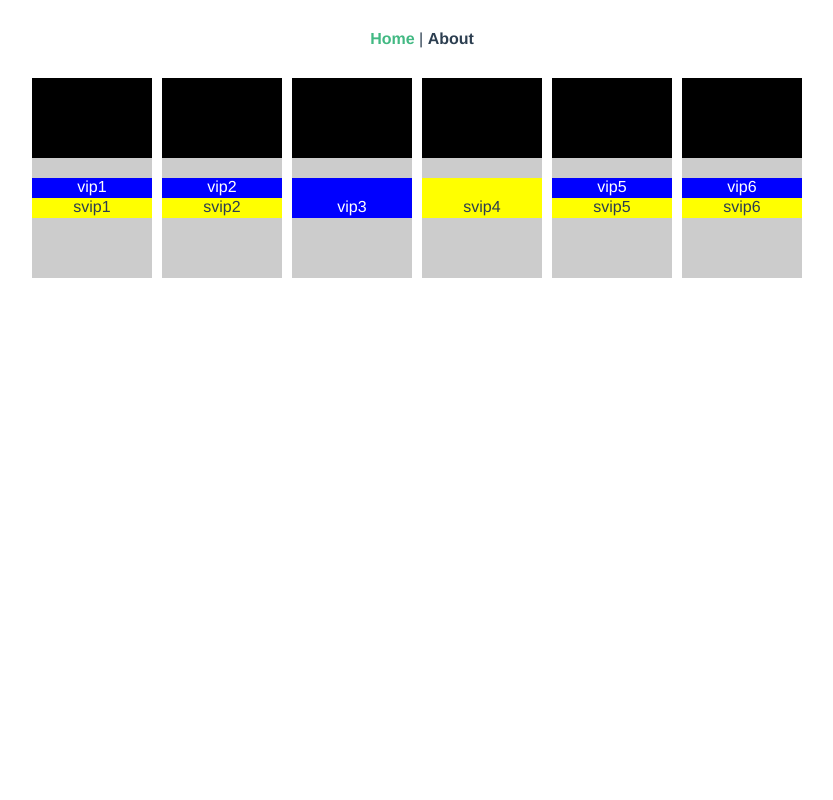
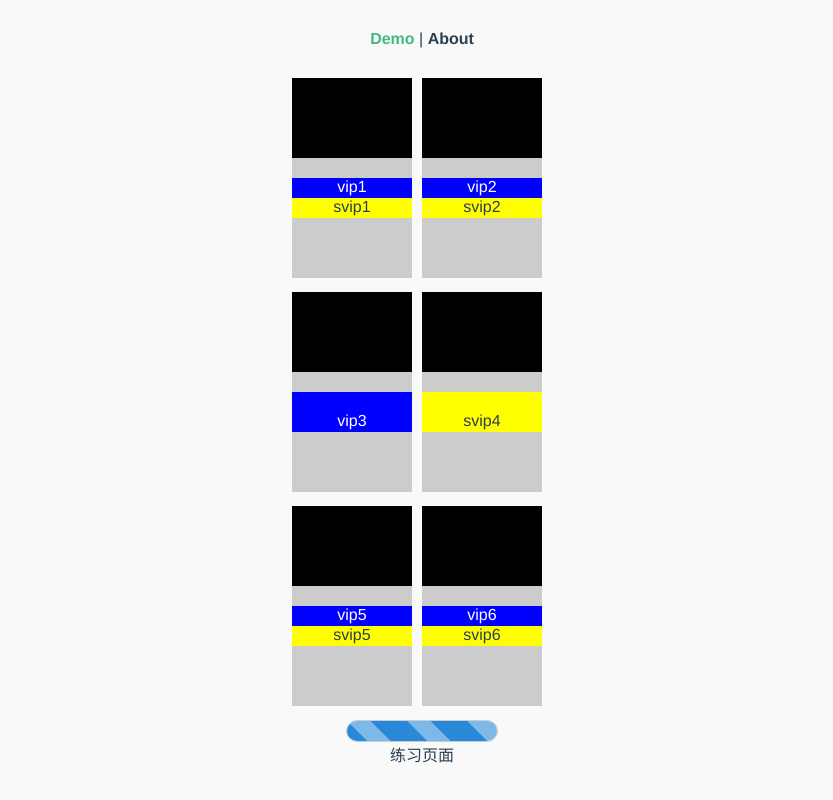
Before and after one commit to yxb666/yxb666.github.io, a Vue app: page / in a window 1280 px wide. Shown: the whole page, without its empty margins (218-1051 px from the left). Built offline with nearby package versions, Linux system fonts and the light colour scheme.

Commit message:
修改当前更新

```diff
--- a/package.json
+++ b/package.json
@@ -9,6 +9,7 @@
   },
   "dependencies": {
     "core-js": "^3.6.4",
+    "element-ui": "^2.13.1",
     "vue": "^2.6.11",
     "vue-router": "^3.1.6",
     "vuex": "^3.1.3"
--- a/src/App.vue
+++ b/src/App.vue
@@ -1,7 +1,7 @@
 <template>
   <div id="app">
     <div id="nav">
-      <router-link to="/">Home</router-link> |
+      <router-link to="/">Demo</router-link> |
       <router-link to="/about">About</router-link>
     </div>
     <router-view/>
@@ -16,6 +16,11 @@
   -moz-osx-font-smoothing: grayscale;
   text-align: center;
   color: #2c3e50;
+  background-color: #f9f9f9;
+  // background: url(../static/image/background_image.jpg) no-repeat;
+  width: 100%;
+  height:100vh;
+  overflow-y: scroll;
 }
 
 #nav {
--- a/src/components/HelloWorld.vue
+++ b/src/components/HelloWorld.vue
@@ -3,32 +3,46 @@
     <div class="aaa" v-for="(item,index) in list" :key="index">
       <div class="bbb"></div>
       <div class="ccc">
-        <div class="ccc_sss" :style="item.svip != ''?'':'padding-top:20px;'" v-if="item.vip">{{item.vip}}</div>
-        <div class="ccc_vvv" :style="item.vip != ''?'':'padding-top:20px;'" v-if="item.svip">{{item.svip}}</div>
+        <div
+          class="ccc_sss"
+          :style="item.svip?'':'padding-top:20px;'"
+          v-if="item.vip"
+        >{{item.vip}}</div>
+        <div
+          class="ccc_vvv"
+          :style="item.vip?'':'padding-top:20px;'"
+          v-if="item.svip"
+        >{{item.svip}}</div>
       </div>
     </div>
+    <!-- 进度条 -->
+    <div id="progress">
+      <span></span>
+    </div>
+    <div class="goToUrl" @click="$router.push('/Page-practice')">练习页面</div>
   </div>
 </template>
 
 <script>
 export default {
-  name: 'HelloWorld',
+  name: "HelloWorld",
   props: {
-    msg: String
+    msg: String,
+    something:''
   },
-  data(){
-    return{
-      list:[
-        {vip:"vip1",svip:"svip1"},
-        {vip:"vip2",svip:"svip2"},
-        {vip:"vip3",svip:""},
-        {vip:"",svip:"svip4"},
-        {vip:"vip5",svip:"svip5"},
-        {vip:"vip6",svip:"svip6"}
+  data() {
+    return {
+      list: [
+        { vip: "vip1", svip: "svip1" },
+        { vip: "vip2", svip: "svip2" },
+        { vip: "vip3", svip: "" },
+        { vip: "", svip: "svip4" },
+        { vip: "vip5", svip: "svip5" },
+        { vip: "vip6", svip: "svip6" }
       ]
+    };
   }
-  }
-}
+};
 </script>
 
 <!-- Add "scoped" attribute to limit CSS to this component only -->
@@ -47,35 +61,117 @@ li {
 a {
   color: #42b983;
 }
-.aaa{
+.hello{
+  width: 300px;
+  margin: 0 auto;
+}
+.aaa {
   width: 120px;
   height: 200px;
   background-color: #ccc;
   display: inline-block;
   margin-right: 10px;
   overflow: hidden;
-  .bbb{
+  margin-bottom: 10px;
+  .bbb {
     width: 100%;
     height: 80px;
     background: #000;
   }
-  .ccc{
+  .ccc {
     width: 100%;
     height: 40px;
     background-color: pink;
     margin-top: 20px;
-  .ccc_sss{
+    .ccc_sss {
       width: 100%;
       height: 20px;
-    background:blue;
+      background: blue;
       color: #fff;
     }
-  .ccc_vvv{
+    .ccc_vvv {
       width: 100%;
       height: 20px;
-    background:yellow;
+      background: yellow;
       // color: #fff;
     }
   }
 }
+#progress {
+  width: 50%;
+  height: 20px;
+  border: 1px solid #ccc;
+  border-radius: 15px;
+  margin: 0 auto;
+  overflow: hidden;
+  box-shadow: 0 0 5px 0px #ddd inset;
+}
+
+#progress span {
+  display: inline-block;
+  width: 100%;
+  height: 100%;
+  background: #2989d8; /* Old browsers */
+  /* linear-gradient() 函数用于创建一个线性渐变的 "图像",也就是渐变背景 */
+  background: -moz-linear-gradient(
+    45deg,
+    #2989d8 33%,
+    #7db9e8 34%,
+    #7db9e8 59%,
+    #2989d8 60%
+  ); /* FF3.6+ */
+  background: -webkit-gradient(
+    linear,
+    left bottom,
+    right top,
+    color-stop(33%, #2989d8),
+    color-stop(34%, #7db9e8),
+    color-stop(59%, #7db9e8),
+    color-stop(60%, #2989d8)
+  ); /* Chrome,Safari4+ */
+  background: -webkit-linear-gradient(
+    45deg,
+    #2989d8 33%,
+    #7db9e8 34%,
+    #7db9e8 59%,
+    #2989d8 60%
+  ); /* Chrome10+,Safari5.1+ */
+  background: -o-linear-gradient(
+    45deg,
+    #2989d8 33%,
+    #7db9e8 34%,
+    #7db9e8 59%,
+    #2989d8 60%
+  ); /* Opera 11.10+ */
+  background: -ms-linear-gradient(
+    45deg,
+    #2989d8 33%,
+    #7db9e8 34%,
+    #7db9e8 59%,
+    #2989d8 60%
+  ); /* IE10+ */
+  background: linear-gradient(
+    45deg,
+    #2989d8 33%,
+    #7db9e8 34%,
+    #7db9e8 59%,
+    #2989d8 60%
+  ); /* W3C */
+  filter: progid:DXImageTransform.Microsoft.gradient(startColorstr='#2989d8', endColorstr='#2989d8', GradientType=1); /* IE6-9 fallback on horizontal gradient */
+  background-size: 60px 30px;
+  color: #fff;
+  -webkit-animation: load 3s  ease-in;
+}
+
+@-webkit-keyframes load {
+  0% {
+    width: 0%;
+  }
+  100% {
+    width: 100%;
+  }
+}
+.goToUrl{
+  cursor: pointer;
+}
 </style>
--- a/src/main.js
+++ b/src/main.js
@@ -2,6 +2,9 @@ import Vue from 'vue'
 import App from './App.vue'
 import router from './router'
 import store from './store'
+import ElementUI from 'element-ui'
+import 'element-ui/lib/theme-chalk/index.css';
+Vue.use(ElementUI);
 
 Vue.config.productionTip = false
 
--- a/src/router/index.js
+++ b/src/router/index.js
@@ -1,14 +1,14 @@
 import Vue from 'vue'
 import VueRouter from 'vue-router'
-import Home from '../views/Home.vue'
+import Demo from '../views/Demo.vue'
 
 Vue.use(VueRouter)
 
 const routes = [
   {
     path: '/',
-    name: 'Home',
-    component: Home
+    name: 'Demo',
+    component: Demo
   },
   {
     path: '/about',
@@ -17,6 +17,14 @@ const routes = [
     // this generates a separate chunk (about.[hash].js) for this route
     // which is lazy-loaded when the route is visited.
     component: () => import(/* webpackChunkName: "about" */ '../views/About.vue')
+  },
+  {
+    path: '/Page-practice',
+    name: 'Page-practice',
+    // route level code-splitting
+    // this generates a separate chunk (about.[hash].js) for this route
+    // which is lazy-loaded when the route is visited.
+    component: () => import(/* webpackChunkName: "about" */ '../views/Page-practice.vue')
   }
 ]
 
--- /dev/null
+++ b/src/views/Page-practice.vue
@@ -0,0 +1,18 @@
+<!-- 练习功能页面 -->
+<template>
+  <div></div>
+</template>
+
+<script>
+export default {
+  data () {
+    return {
+    }
+  }
+}
+
+</script>
+
+<style lang='less' scoped>
+
+</style>
```
Also changed, not shown: src/views/About.vue (+147 -26 lines), static/css/index.less (+10 -8 lines), src/views/Demo.vue (renamed from src/views/Home.vue), static/image/background_image.jpg (added), 1 other file (tests, documents, lock files or other folders). Lines whose indentation alone changed are shown as unchanged.
